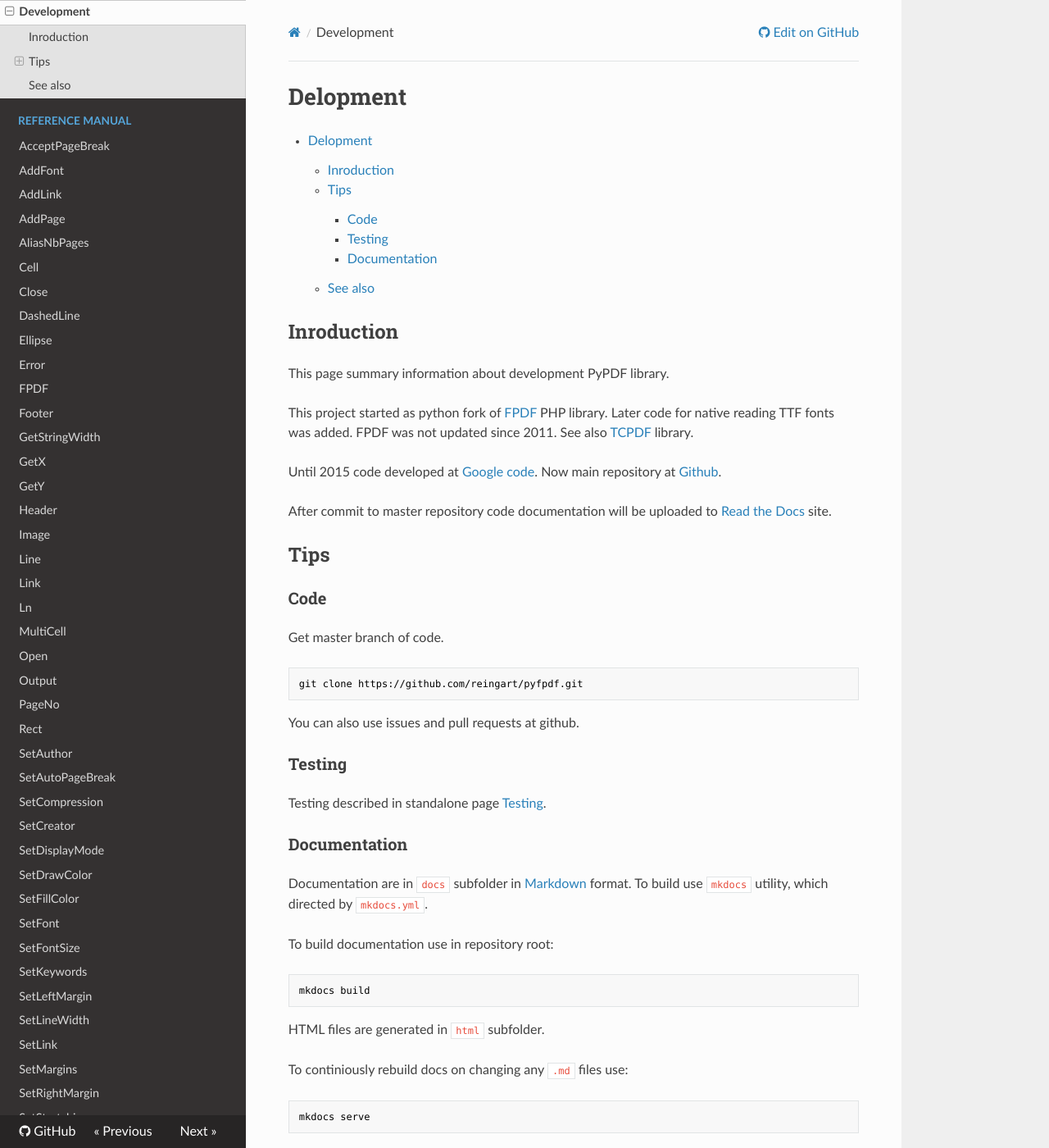
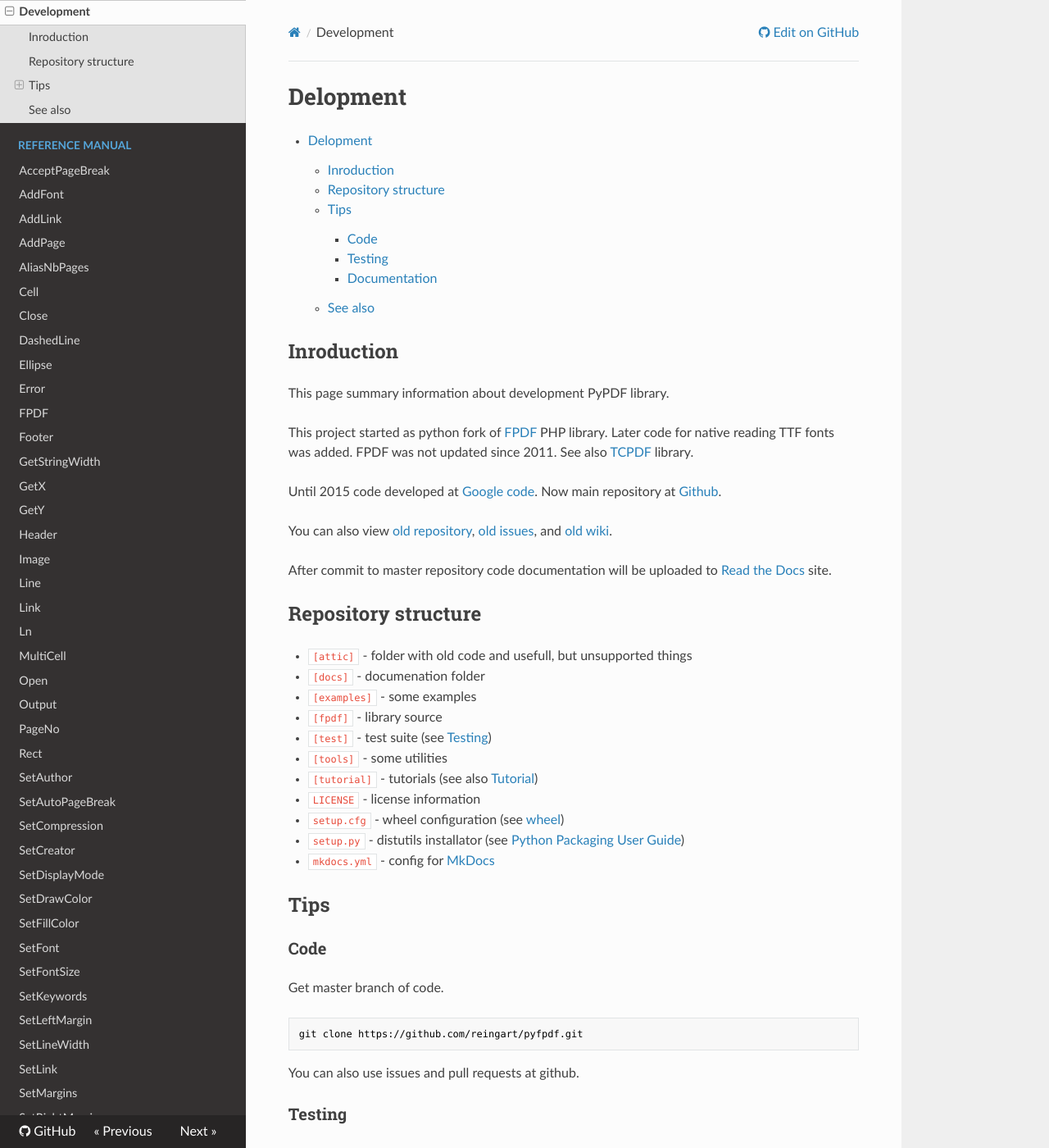
Before and after one commit to reingart/pyfpdf, an MkDocs documentation site: the page built from docs/Development.md, in a window 1280 px wide and 1400 px high. Shown: the whole window at 82% size. Built offline with MkDocs 1.6.1, drawn with Linux system fonts in a browser that asks for light colours; nearby versions of some CDN libraries; old or Windows-style settings are respelled for this version of MkDocs.

Commit message:
Add info to Development.md

```diff
--- a/docs/Development.md
+++ b/docs/Development.md
@@ -13,8 +13,27 @@
 Until 2015 code developed at [Google code](https://code.google.com/p/pyfpdf/).
 Now main repository at [Github](https://github.com/reingart/pyfpdf).
 
+You can also view
+[old repository](https://github.com/reingart/pyfpdf_googlecode),
+[old issues](https://github.com/reingart/pyfpdf_googlecode/issues), and
+[old wiki](https://github.com/reingart/pyfpdf_googlecode/tree/wiki).
+
 After commit to master repository code documentation will be uploaded to
 [Read the Docs](http://pyfpdf.rtfd.org/) site.
+
+## Repository structure ##
+
+ * `[attic]` - folder with old code and usefull, but unsupported things
+ * `[docs]` - documenation folder
+ * `[examples]` - some examples
+ * `[fpdf]` - library source
+ * `[test]` - test suite (see [Testing](Testing.md))
+ * `[tools]` - some utilities
+ * `[tutorial]` - tutorials (see also [Tutorial](Tutorial.md))
+ * `LICENSE` - license information
+ * `setup.cfg` - wheel configuration (see [wheel](https://wheel.rtfd.org))
+ * `setup.py` - distutils installator (see [Python Packaging User Guide](https://python-packaging-user-guide.rtfd.org))
+ * `mkdocs.yml` - config for [MkDocs](http://www.mkdocs.org/)
 
 ## Tips ##
 
```
